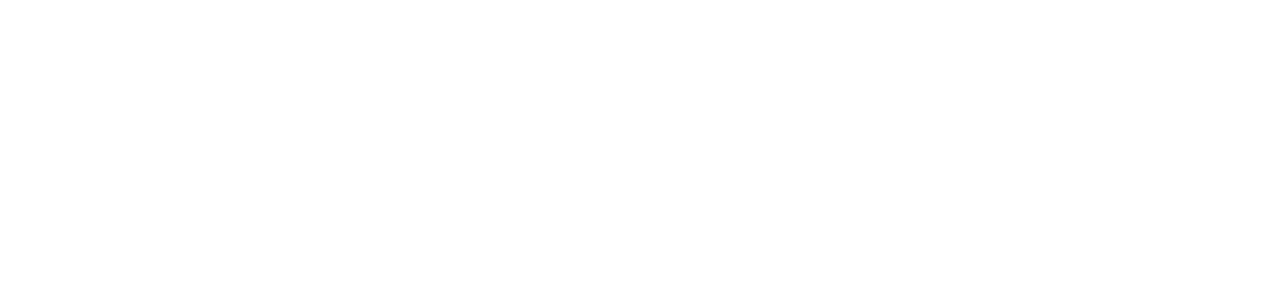
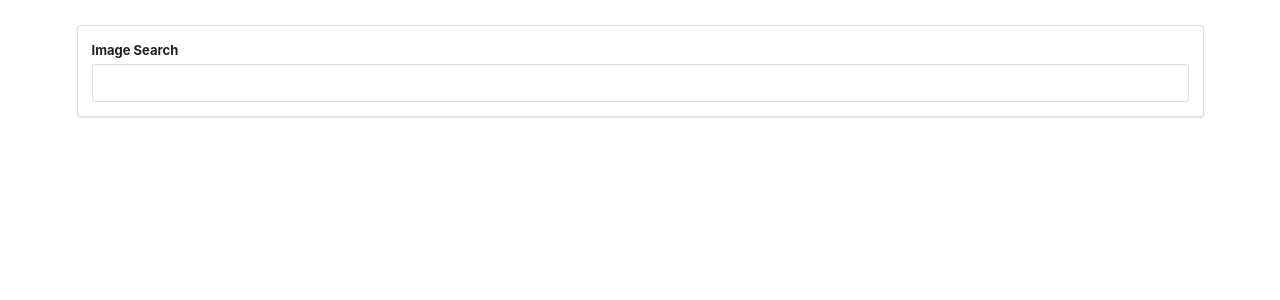
Before and after one commit to Munkiestar/react-grider, a React (Create React App) app: page / in a window 1280 px wide. Shown: the top 300 px of the page. Built offline with nearby package versions, Linux system fonts and the light colour scheme.

Commit message:
controled input

```diff
--- a/public/index.html
+++ b/public/index.html
@@ -1,20 +1,22 @@
 <!DOCTYPE html>
 <html lang="en">
   <head>
-    <meta charset="utf-8" />
-    <link rel="icon" href="%PUBLIC_URL%/favicon.ico" />
-    <meta name="viewport" content="width=device-width, initial-scale=1" />
-    <meta name="theme-color" content="#000000" />
+    <meta charset="utf-8"/>
+    <link href="%PUBLIC_URL%/favicon.ico" rel="icon"/>
+    <meta content="width=device-width, initial-scale=1" name="viewport"/>
+    <meta content="#000000" name="theme-color"/>
     <meta
-      name="description"
-      content="Web site created using create-react-app"
+            content="Web site created using create-react-app"
+            name="description"
     />
-    <link rel="apple-touch-icon" href="%PUBLIC_URL%/logo192.png" />
+    <link href="https://cdnjs.cloudflare.com/ajax/libs/semantic-ui/2.4.1/semantic.min.css" rel="stylesheet"/>
+
+    <link href="%PUBLIC_URL%/logo192.png" rel="apple-touch-icon"/>
     <!--
       manifest.json provides metadata used when your web app is installed on a
       user's mobile device or desktop. See https://developers.google.com/web/fundamentals/web-app-manifest/
     -->
-    <link rel="manifest" href="%PUBLIC_URL%/manifest.json" />
+    <link href="%PUBLIC_URL%/manifest.json" rel="manifest"/>
     <!--
       Notice the use of %PUBLIC_URL% in the tags above.
       It will be replaced with the URL of the `public` folder during the build.
--- a/src/App.js
+++ b/src/App.js
@@ -1,12 +1,13 @@
 import React from 'react';
-import './App.css';
+import './App.css'
+import SearchBar from "./components/SearchBar";
 
 function App() {
-  return (
-    <div className="App">
-
-    </div>
-  );
+    return (
+        <div className='ui container' style={{marginTop: '25px'}}>
+            <SearchBar/>
+        </div>
+    );
 }
 
 export default App;
--- /dev/null
+++ b/src/components/SearchBar.js
@@ -0,0 +1,28 @@
+import React, {Component} from "react";
+
+class SearchBar extends Component {
+
+    state = {
+        term: ''
+    }
+
+    render() {
+
+        return (
+            <div className='ui segment'>
+                <form className='ui form'>
+                    <div className='field'>
+                        <label htmlFor="">Image Search</label>
+                        <input
+                            type="text"
+                            onChange={e => this.setState({term: e.target.value})}
+                            value={this.state.term}
+                        />
+                    </div>
+                </form>
+            </div>
+        )
+    }
+}
+
+export default SearchBar;
```
